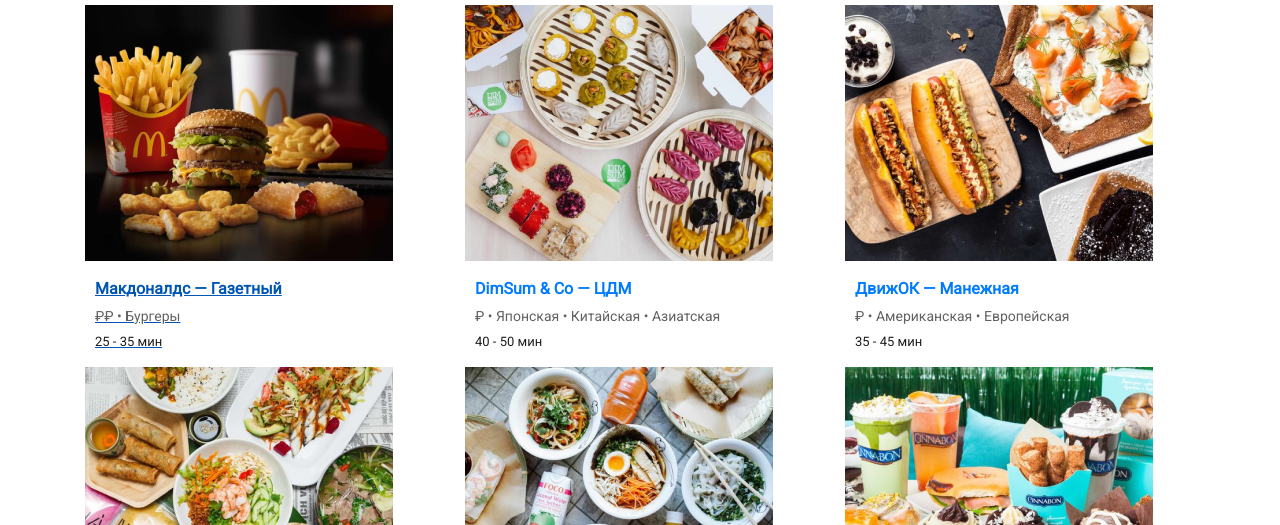
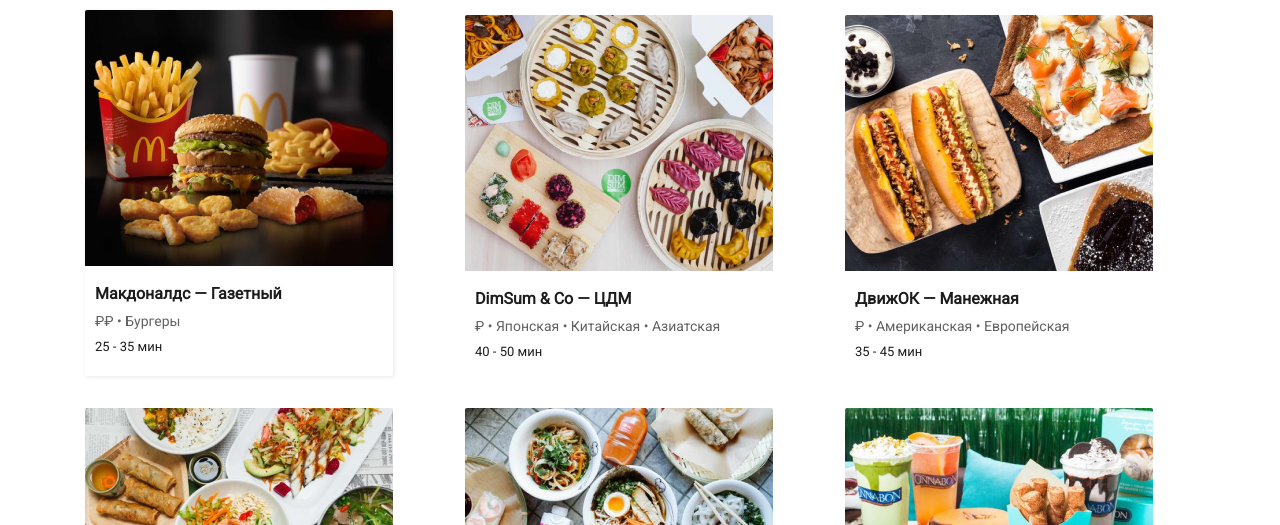
Before and after one commit to OneDayOf/ubereats, a plain HTML site: page index.html in a window 1280 px wide. In both pictures the pointer is over the link 260 px from the left and 461 px from the top of the page. Shown: the part 275-800 px from the top of the page. Drawn offline with nearby package versions, Linux system fonts and the light colour scheme.

Commit message:
Improve syles

```diff
--- a/css/style.css
+++ b/css/style.css
@@ -113,7 +113,7 @@ h2 {
 }
 
 
-.reataurant-item {
+.restaurant-item {
 	display: inline-block;
 	width: 100%;
 	max-width: 308px;
@@ -126,7 +126,7 @@ h2 {
 
 }
 
-.reataurant-item:hover {
+.restaurant-item:hover {
 	transform: translateY(-5px);
 	box-shadow: 1px 1px 5px 0px rgba(232, 232, 232, 1);;
 	cursor: pointer;
```
